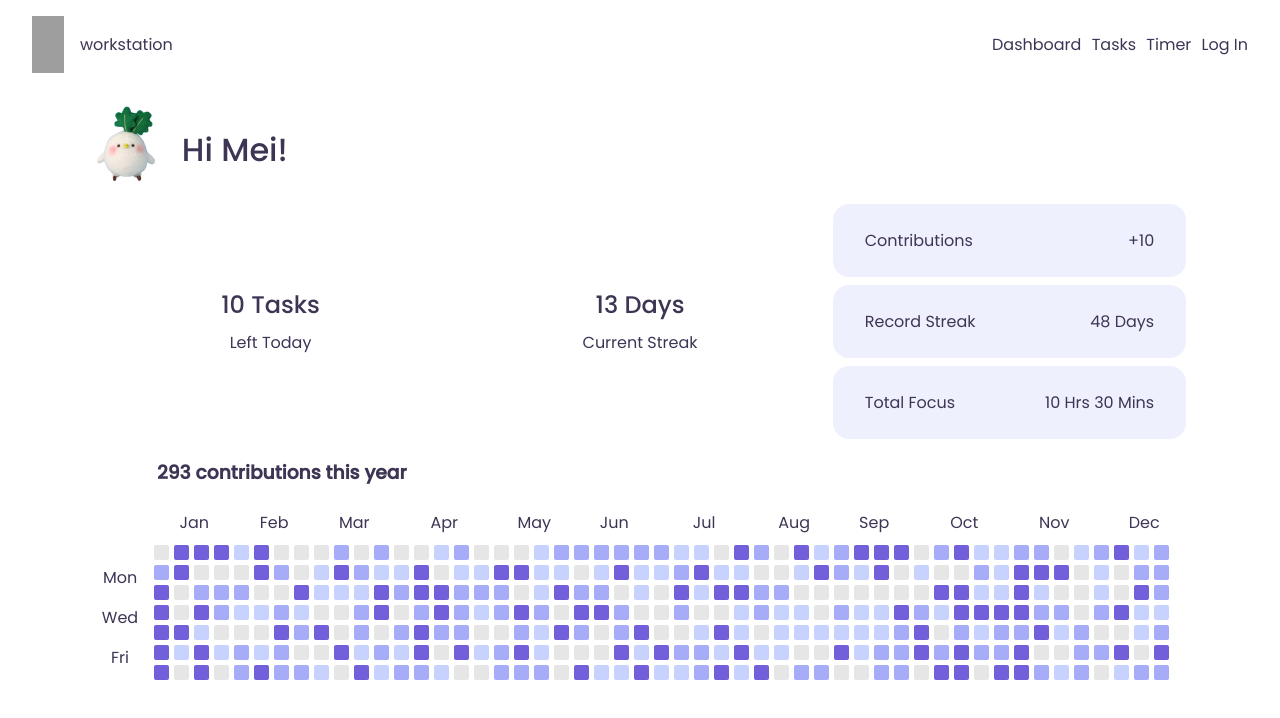
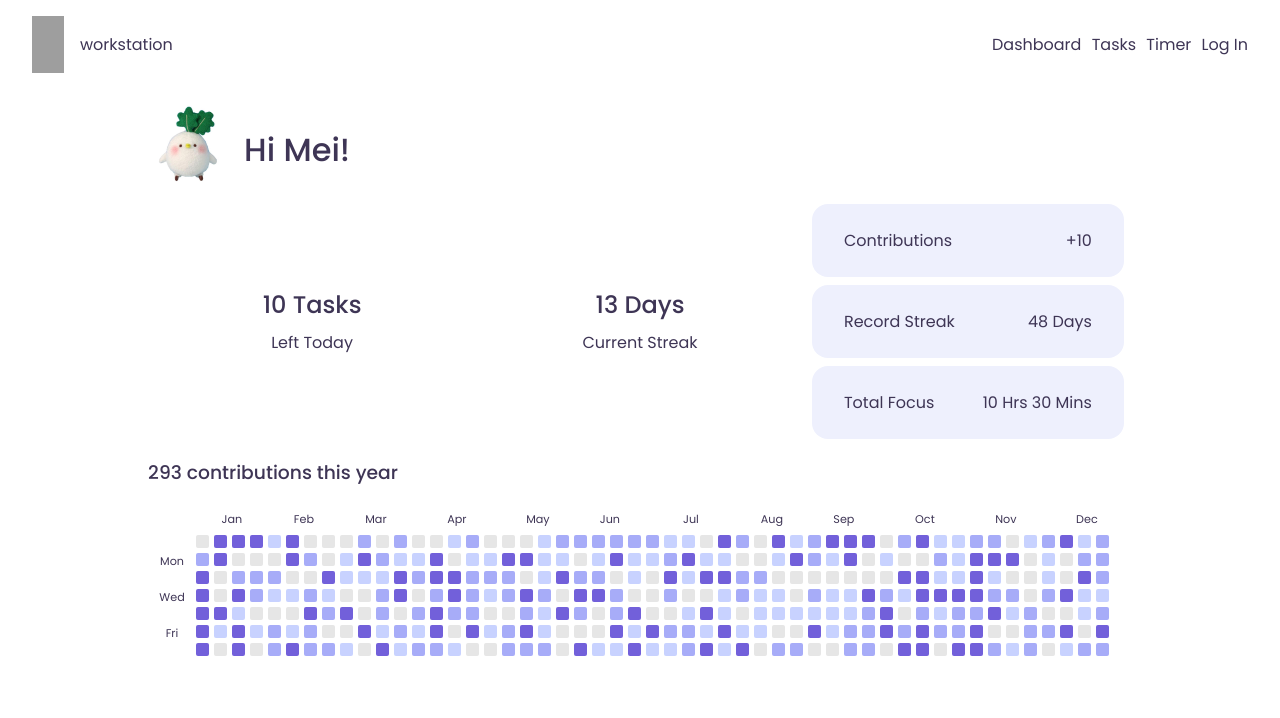
Before and after one commit to mei-lu/flowstate, a React (Create React App) app: page /dashboard in a window 1280 px wide. Shown: the top 718 px of the page. Built offline with nearby package versions, Linux system fonts and the light colour scheme; grey boxes are pictures that could not be loaded.

Commit message:
Graph label font smaller

```diff
--- a/src/App.css
+++ b/src/App.css
@@ -154,7 +154,7 @@ ul {
 /* Contribution Graph */
 
 :root {
-  --square-size: 15px;
+  --square-size: 13px;
   --square-gap: 5px;
   --week-width: calc(var(--square-size) + var(--square-gap));
 }
@@ -162,10 +162,10 @@ ul {
 .contribution-graph {
   display: inline-grid;
   grid-template-areas:
-  ". contributions"
   "empty months"
   "days squares";
   grid-template-columns: auto 1fr;
+  font-size: 0.7rem;
 
 }
 
@@ -175,9 +175,7 @@ ul {
 
 .contribution-count {
   text-align: left;
-  grid-area: contributions;
-  padding: 1em;
-  margin: 0;
+  font-weight: 500;
 }
 
 .months {
--- a/src/components/dashboard/ContributionGraph.jsx
+++ b/src/components/dashboard/ContributionGraph.jsx
@@ -36,7 +36,6 @@ class ContributionGraph extends React.Component {
                 <li>Fri</li>
                 <li>Sat</li>
             </ul>
-            <h3 class='contribution-count'>293 contributions this year</h3>
             <ul class='squares'>
                 {this.hardCodeSquares()}
             </ul>
--- a/src/pages/Dashboard.jsx
+++ b/src/pages/Dashboard.jsx
@@ -20,6 +20,7 @@ class Dashboard extends React.Component{
                     <StatCardSmall title='Total Focus' data='10 Hrs 30 Mins'/>
                 </div>
             </div>
+            <h3 class='contribution-count'>293 contributions this year</h3>
             <ContributionGraph/>
         </div>
     }
```
